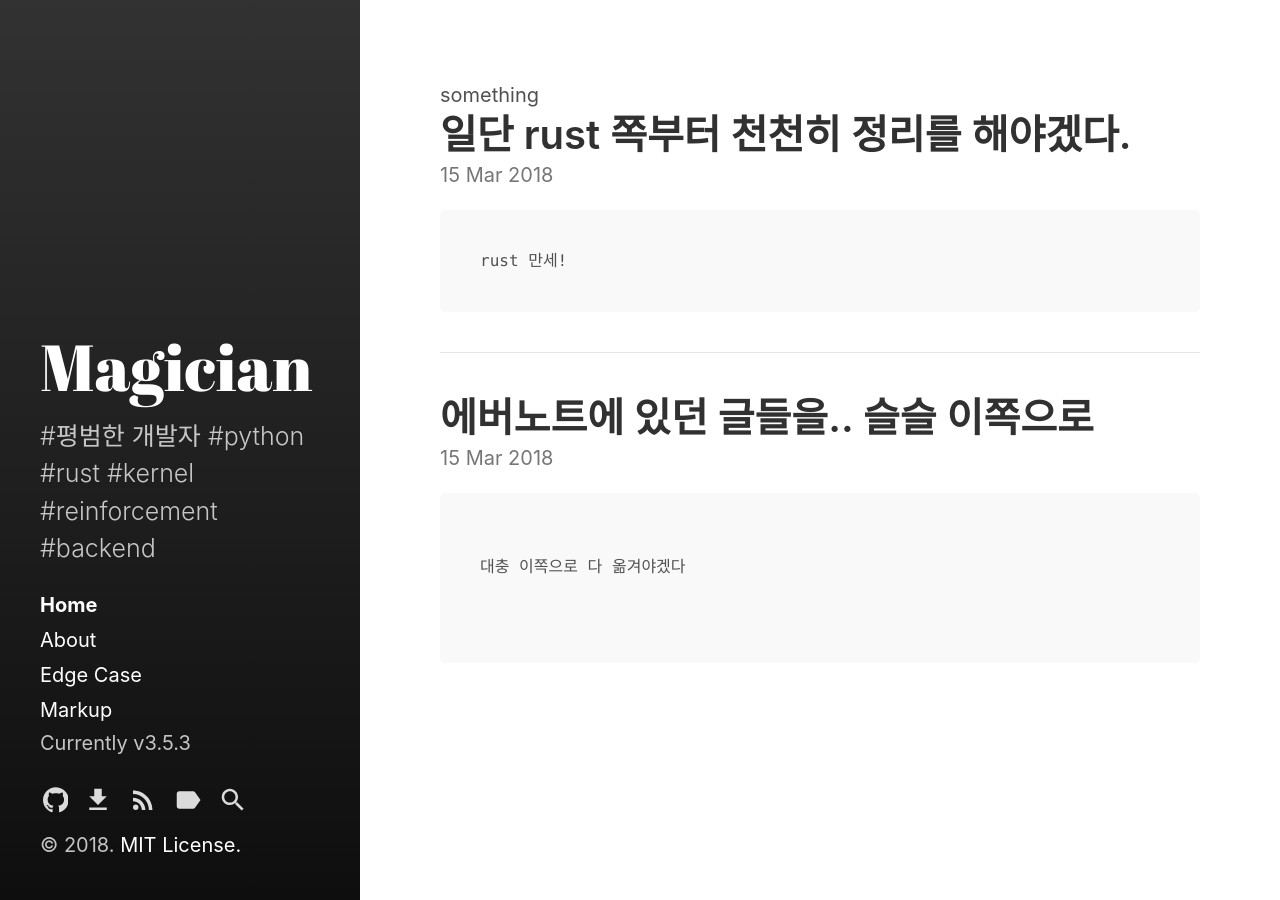
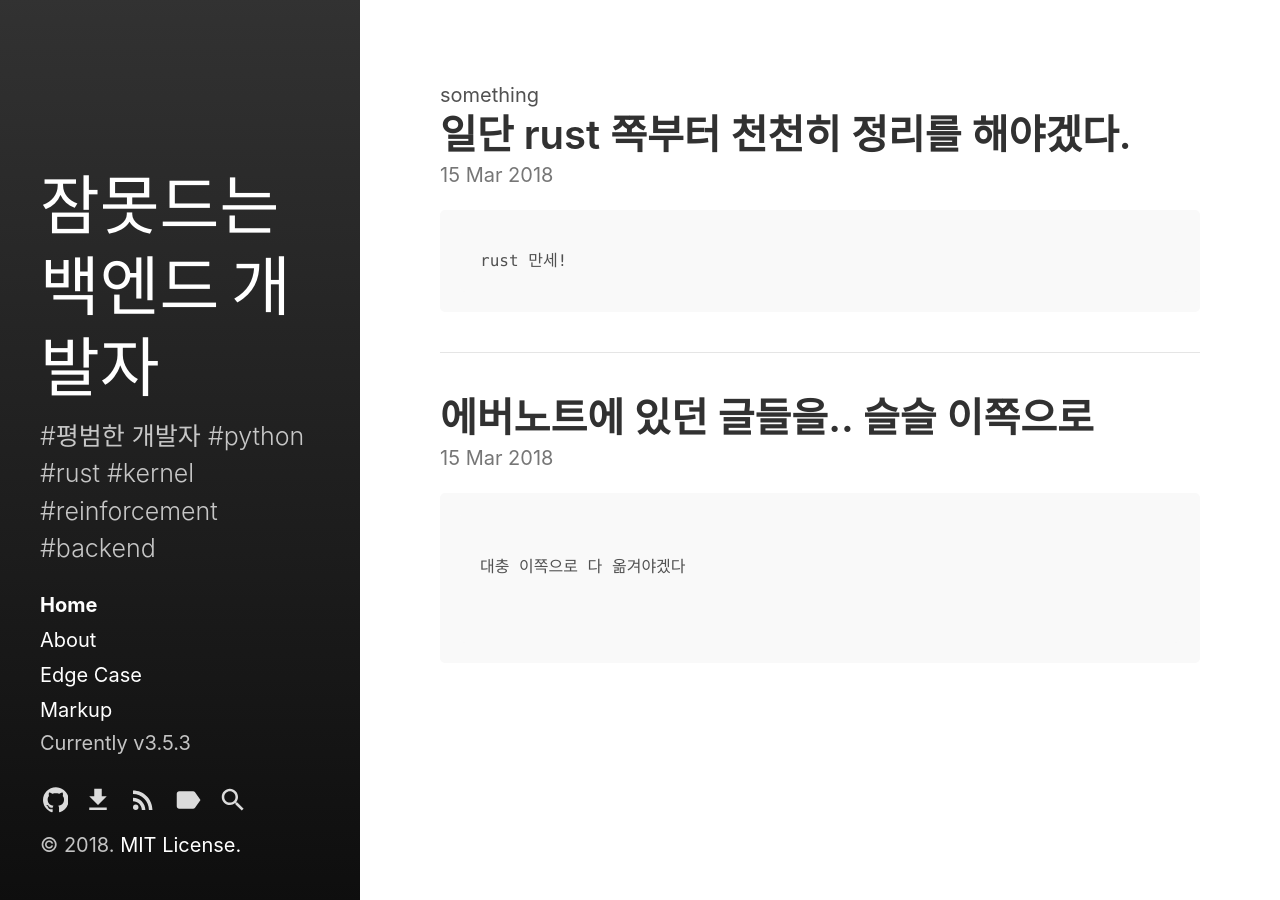
Before and after one commit to elastic7327/elastic7327.github.io, a Jekyll site: the page built from index.html, in a window 1280 px wide. Built offline with Jekyll 4.4.1, drawn with Linux system fonts in a browser that asks for light colours; the list of posts is cut into pages by our own code.

Commit message:
need more context

```diff
--- a/_config.yml
+++ b/_config.yml
@@ -3,7 +3,7 @@ markdown:         kramdown
 highlighter:      rouge
 
 # Setup
-title:            Magician
+title:            잠못드는 백엔드 개발자
 tagline:          ''
 description:      '#평범한 개발자 #python #rust #kernel #reinforcement #backend'
 url:              https://github.com/elastic7327
```
